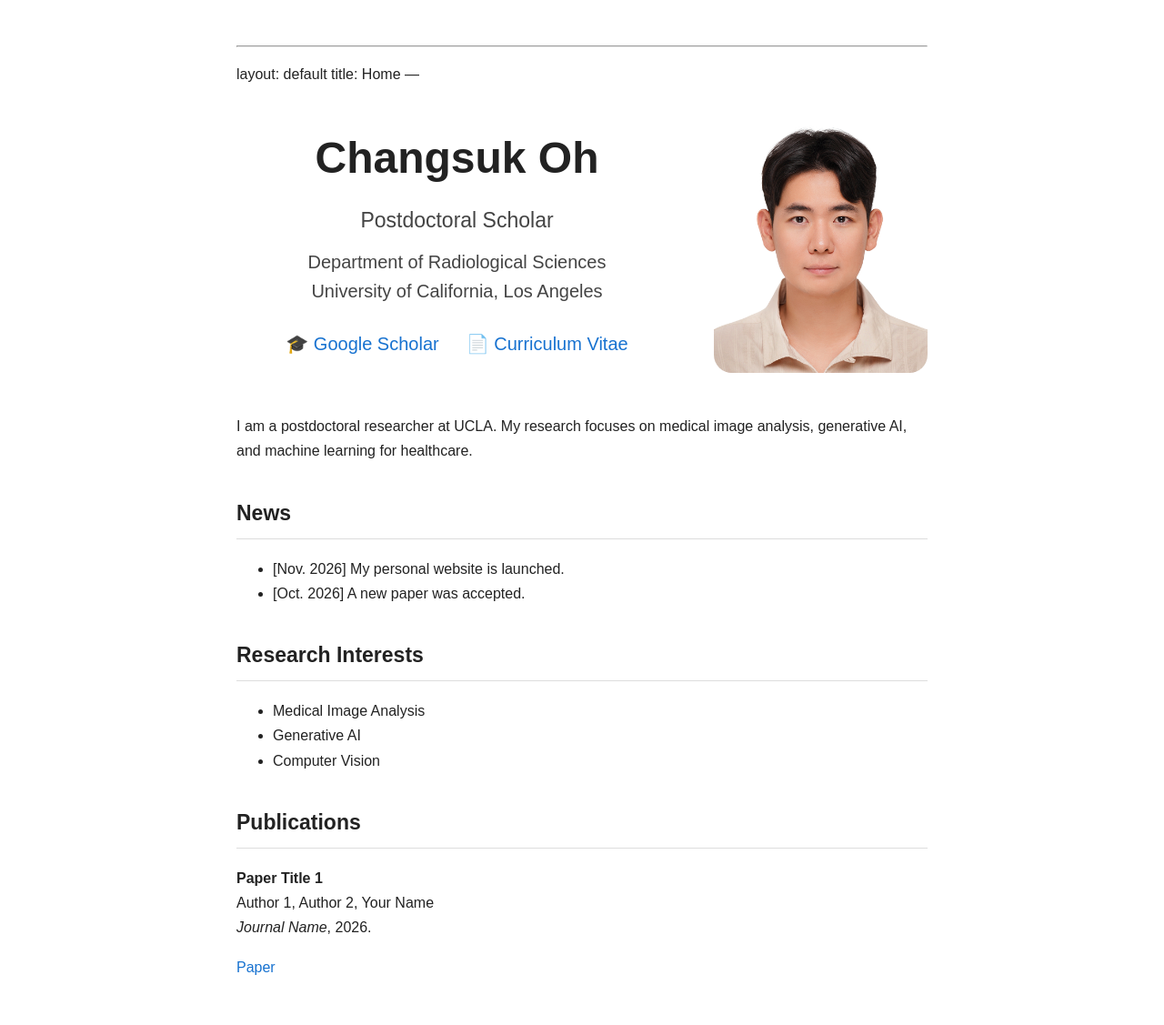
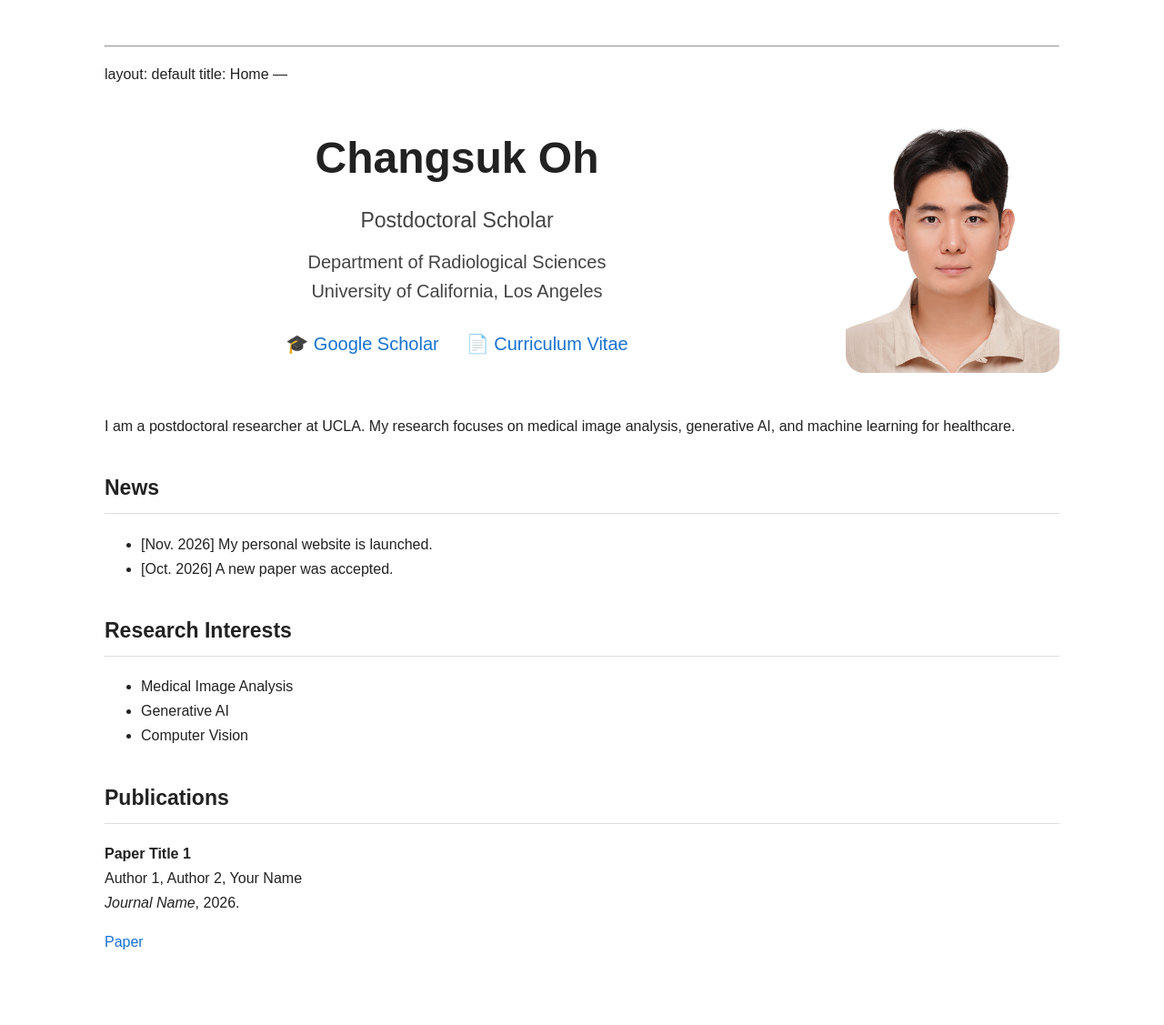
Before and after one commit to ChangsukOh/changsukoh.github.io, a Jekyll site: the page built from index.md, in a window 1280 px wide. Shown: the whole page at 91% size. Built offline with Jekyll 4.4.1, drawn with Linux system fonts in a browser that asks for light colours; our own code applies the rules of GitHub Pages for plain Markdown files; after the commit the page ends 1100 px from its top, so only the background shows below that.

Commit message:
Adjust container width and padding in default layout

```diff
--- a/_layouts/default.html
+++ b/_layouts/default.html
@@ -17,9 +17,9 @@
     }
 
     .container {
-      max-width: 760px;
+      max-width: 1050px;
       margin: 50px auto;
-      padding: 0 20px;
+      padding: 0 25px;
     }
 
     h1 {
```
